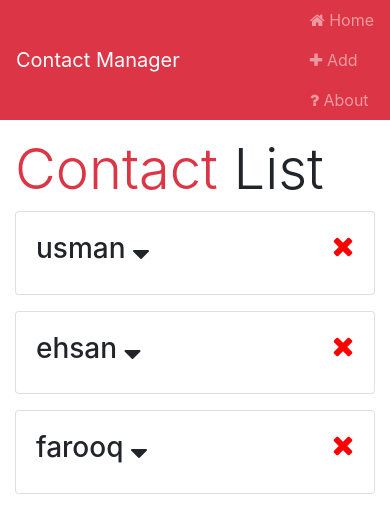
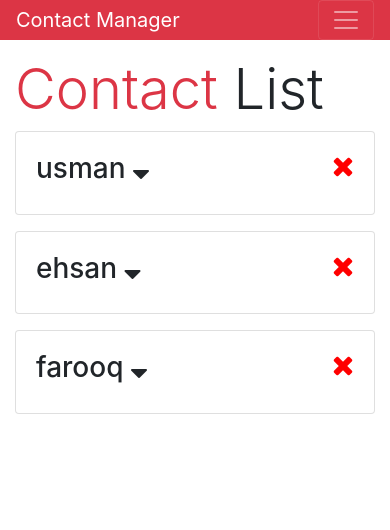
Before and after one commit to ehmusman/contact-manager, a React (Create React App) app: page / in a window 390 px wide. Shown: the top 530 px of the page. Built offline with nearby package versions, Linux system fonts and the light colour scheme.

Commit message:
responsive navbar

```diff
--- a/src/components/layout/Header.js
+++ b/src/components/layout/Header.js
@@ -9,8 +9,11 @@ class Header extends Component {
                     <a href="/" className="navbar-brand">
                         Contact Manager
                     </a>
-                    <div>
-                        <ul className="navbar-nav mr-auto">
+                    <button className="navbar-toggler" data-toggle="collapse" data-target="#navBarNav">
+                        <span className="navbar-toggler-icon"></span>
+                    </button>
+                    <div id="navBarNav" className="collapse navbar-collapse">
+                        <ul id="navBarNav" className="navbar-nav ml-auto">
                             <li className="nav-item">
                                 <Link to="/" className="nav-link">
                                     <i className="fa fa-home"></i>  Home
@@ -26,7 +29,6 @@ class Header extends Component {
                                     <i className="fa fa-question"></i> About
                                 </Link>
                             </li>
-
                         </ul>
                     </div>
                 </div>
```
